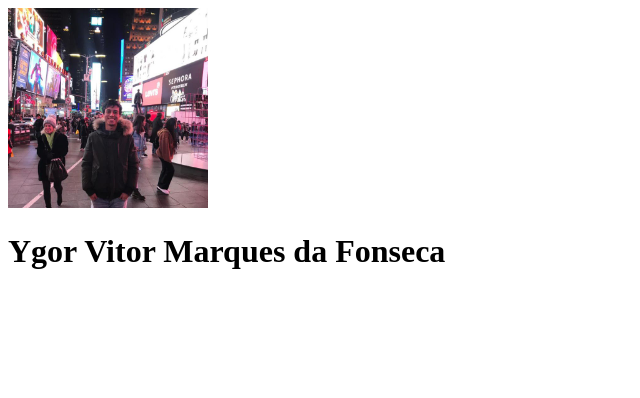
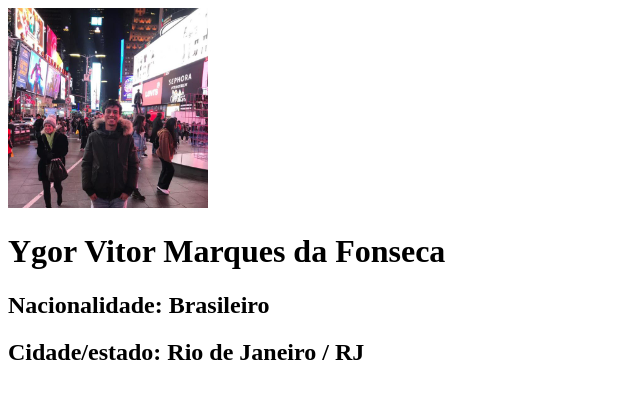
Before and after one commit to ygorvmdf/ygorvmdf.github.io, a plain HTML site: page index.html in a window 1280 px wide. Shown: the whole page, without its empty margins (0-640 px from the left). Drawn offline with Linux system fonts and the light colour scheme.

Commit message:
Adicionado a descrição

```diff
--- a/index.html
+++ b/index.html
@@ -6,6 +6,7 @@
 	<body>
         <img src="/ygor-manhattan.jpeg" alt="Foto Ygor em Manhattan" width="200">
         <h1>Ygor Vitor Marques da Fonseca</h1>
-
+        <h2>Nacionalidade: Brasileiro</h2>
+        <h2>Cidade/estado: Rio de Janeiro / RJ</h2>
     </body>
 </html>
```
